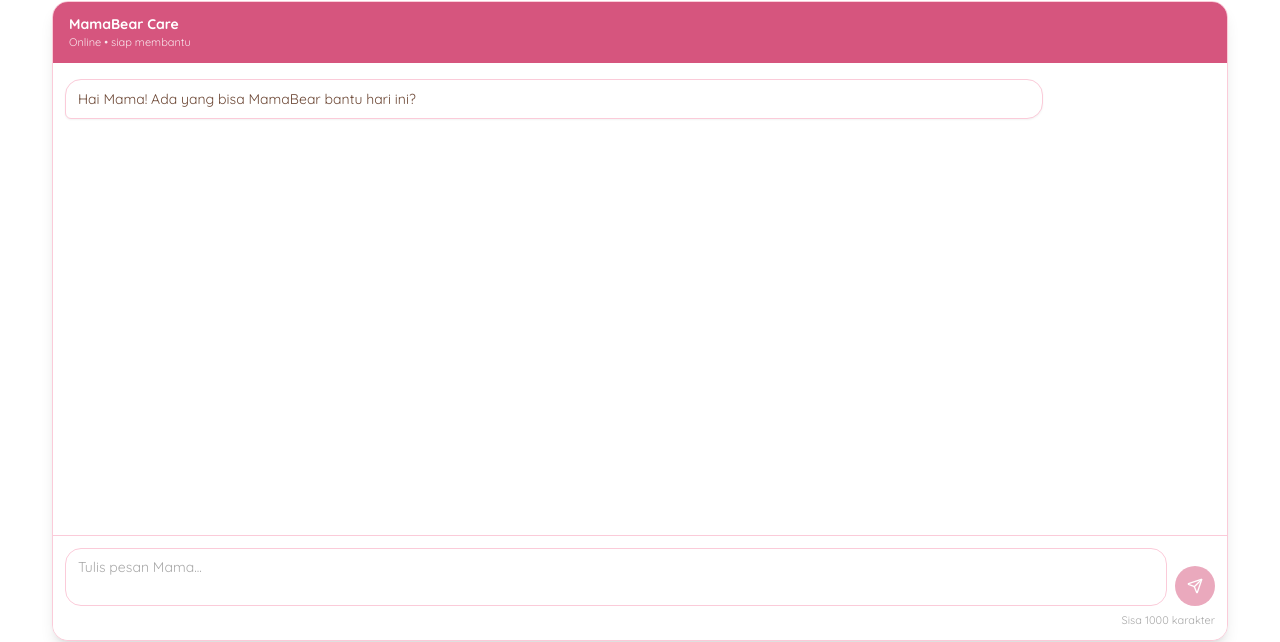
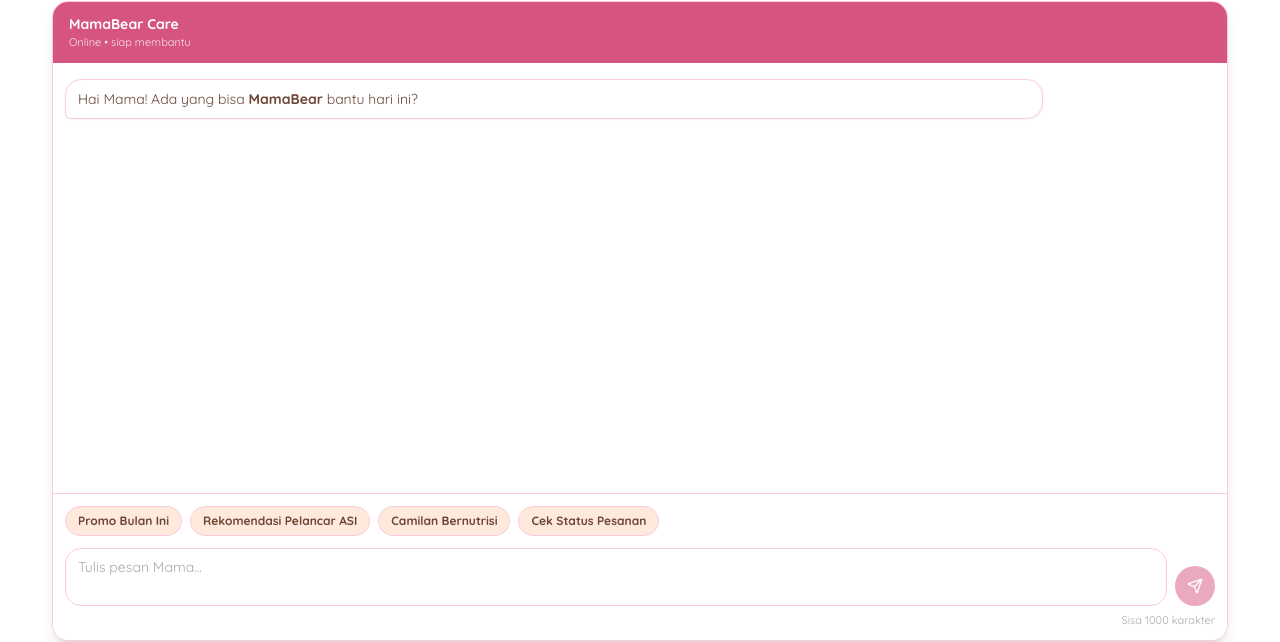
Before and after one commit to khankhanfauzan/vi-mamabear-frontend, a Next.js app: page /chat in a window 1280 px wide. Shown: the part 221-863 px from the top of the page. Built offline with nearby package versions, Linux system fonts and the light colour scheme; no server answers.

Commit message:
VIMB-85: feat(chat): render AI markdown replies and quick-reply chips

```diff
--- a/package.json
+++ b/package.json
@@ -25,7 +25,9 @@
     "react": "^18",
     "react-dom": "^18",
     "react-hook-form": "^7.74.0",
+    "react-markdown": "^9.1.0",
     "recharts": "^3.8.0",
+    "remark-gfm": "^4.0.1",
     "shadcn": "^4.6.0",
     "sonner": "^2.0.7",
     "tailwind-merge": "^3.5.0",
--- a/src/app/globals.css
+++ b/src/app/globals.css
@@ -191,6 +191,38 @@
     animation: mama-bear-enter 0.55s cubic-bezier(0.22, 1, 0.36, 1) both;
   }
 
+  .chat-markdown {
+    @apply text-sm leading-relaxed;
+  }
+
+  .chat-markdown p {
+    @apply mb-2 last:mb-0;
+  }
+
+  .chat-markdown strong {
+    @apply font-bold;
+  }
+
+  .chat-markdown em {
+    @apply italic;
+  }
+
+  .chat-markdown ul {
+    @apply mb-2 list-disc pl-4 last:mb-0;
+  }
+
+  .chat-markdown ol {
+    @apply mb-2 list-decimal pl-4 last:mb-0;
+  }
+
+  .chat-markdown li {
+    @apply mb-1 last:mb-0;
+  }
+
+  .chat-markdown a {
+    @apply font-semibold underline underline-offset-2;
+  }
+
   @media (prefers-reduced-motion: reduce) {
     .mama-bear-figure,
     .mama-bear-arm,
--- a/src/features/chat/components/ChatMessageList.tsx
+++ b/src/features/chat/components/ChatMessageList.tsx
@@ -1,4 +1,8 @@
+"use client";
+
 import { cn } from "@/lib/utils";
+import ReactMarkdown from "react-markdown";
+import remarkGfm from "remark-gfm";
 import type { ChatMessage } from "../types/chat.types";
 import { ProductChatCard } from "./ProductChatCard";
 
@@ -29,6 +33,7 @@
       {messages.map((message) => {
         const timestamp = showTimestamps ? formatTimestamp(message.createdAt) : null;
         const isUser = message.role === "user";
+        const reply = message.content;
 
         return (
           <div
@@ -44,7 +49,15 @@
                     : "rounded-bl-md border border-[var(--mama-pink)] bg-white text-[var(--mama-brown)]",
                 )}
               >
-                <p className="whitespace-pre-wrap">{message.content}</p>
+                {isUser ? (
+                  <p className="whitespace-pre-wrap">{reply}</p>
+                ) : (
+                  <div className="chat-markdown">
+                    <ReactMarkdown remarkPlugins={[remarkGfm]}>
+                      {reply}
+                    </ReactMarkdown>
+                  </div>
+                )}
                 {timestamp && (
                   <p
                     className={cn(
--- a/src/features/chat/components/ChatPanel.tsx
+++ b/src/features/chat/components/ChatPanel.tsx
@@ -5,6 +5,7 @@
 import Link from "next/link";
 import { MAX_MESSAGE_LENGTH, useChatSession } from "../hooks/useChatSession";
 import { ChatMessageList } from "./ChatMessageList";
+import { ChatQuickReplies } from "./ChatQuickReplies";
 import { AssistantTypingIndicator } from "@/features/ai/components/AssistantTypingIndicator";
 
 type ChatPanelProps = {
@@ -31,6 +32,7 @@
     history,
     sendMessage,
     handleInputKeyDown,
+    sendQuickReply,
   } = useChatSession({ historyEnabled });
 
   const isPage = variant === "page";
@@ -112,6 +114,10 @@
         onSubmit={sendMessage}
         className="border-t border-[var(--mama-pink)] bg-white p-3"
       >
+        <ChatQuickReplies
+          disabled={isSending || (usingHistory && history.isLoading)}
+          onSelect={sendQuickReply}
+        />
         <div className="flex items-end gap-2">
           <textarea
             value={input}
--- /dev/null
+++ b/src/features/chat/components/ChatQuickReplies.tsx
@@ -0,0 +1,42 @@
+"use client";
+
+import { cn } from "@/lib/utils";
+
+export const CHAT_QUICK_REPLIES = [
+  "Promo Bulan Ini",
+  "Rekomendasi Pelancar ASI",
+  "Camilan Bernutrisi",
+  "Cek Status Pesanan",
+] as const;
+
+type ChatQuickRepliesProps = {
+  disabled?: boolean;
+  onSelect: (label: string) => void;
+};
+
+export function ChatQuickReplies({ disabled, onSelect }: ChatQuickRepliesProps) {
+  return (
+    <div className="-mx-3 mb-2">
+      <div
+        className="flex gap-2 overflow-x-auto px-3 pb-1 [scrollbar-width:none] [&::-webkit-scrollbar]:hidden"
+        aria-label="Quick replies"
+      >
+        {CHAT_QUICK_REPLIES.map((label) => (
+          <button
+            key={label}
+            type="button"
+            disabled={disabled}
+            onClick={() => onSelect(label)}
+            className={cn(
+              "shrink-0 rounded-full border border-[var(--mama-pink)] bg-[var(--mama-cream)] px-3 py-1.5 text-xs font-semibold text-[var(--mama-brown)] transition-colors",
+              "hover:border-[var(--mama-hot-pink)] hover:bg-[var(--mama-pink)] hover:text-[var(--mama-hot-pink)]",
+              "disabled:cursor-not-allowed disabled:opacity-50",
+            )}
+          >
+            {label}
+          </button>
+        ))}
+      </div>
+    </div>
+  );
+}
--- a/src/features/chat/hooks/useChatSession.ts
+++ b/src/features/chat/hooks/useChatSession.ts
@@ -11,7 +11,7 @@
 const OPENING_MESSAGE: ChatMessage = {
   id: "opening",
   role: "assistant",
-  content: "Hai Mama! Ada yang bisa MamaBear bantu hari ini?",
+  content: "Hai Mama! Ada yang bisa **MamaBear** bantu hari ini?",
 };
 
 const SAMPLE_PRODUCTS: ChatProduct[] = [
@@ -34,7 +34,7 @@
 const MOCK_REPLIES: Array<{ content: string; products?: ChatProduct[] }> = [
   {
     content:
-      "Pilihan tepat sekali, Ma! Untuk camilan lezat bernutrisi tinggi, Mama Bear punya rekomendasi favorit para busui:",
+      "Pilihan tepat sekali, Ma! Untuk camilan lezat bernutrisi tinggi, Mama Bear punya rekomendasi favorit para busui:\n\n- **Kukis Almond Oat** — kaya serat\n- *Superfood* untuk busui\n\nSilakan pilih produk di bawah, ya.",
     products: SAMPLE_PRODUCTS,
   },
   {
@@ -85,9 +85,9 @@
     list.scrollTo({ top: list.scrollHeight, behavior: "smooth" });
   }, [messages]);
 
-  const sendMessage = (event?: FormEvent) => {
+  const sendMessage = (event?: FormEvent, textOverride?: string) => {
     event?.preventDefault();
-    const text = input.trim();
+    const text = (textOverride ?? input).trim();
     if (!text || text.length > MAX_MESSAGE_LENGTH || isSending) return;
 
     setMessages((prev) => [
@@ -133,5 +133,9 @@
     history,
     sendMessage,
     handleInputKeyDown,
+    sendQuickReply: (label: string) => {
+      setInput(label);
+      sendMessage(undefined, label);
+    },
   };
 }
```
Also changed, not shown: 1 other file (tests, documents, lock files or other folders).
